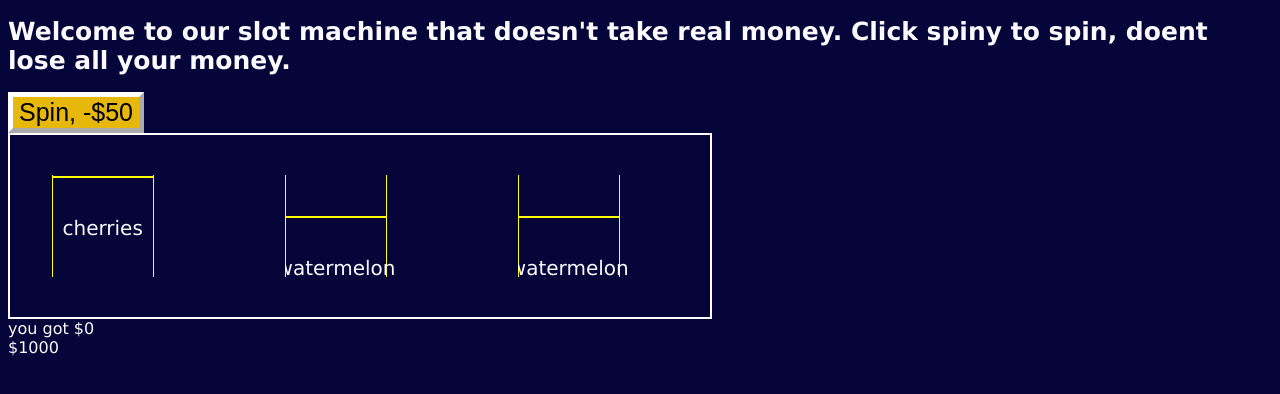
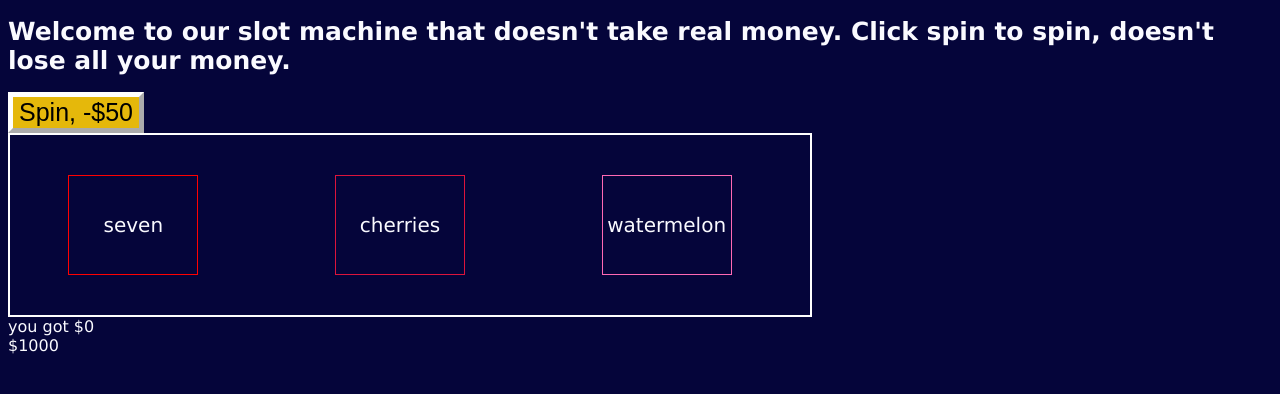
Before and after one commit to Bruno-Goodrich/create-react-starter, a React (Vite) app: page / in a window 1280 px wide. Shown: the top 394 px of the page. Built offline with nearby package versions, Linux system fonts and the light colour scheme.

Commit message:
ap happy now

```diff
--- a/src/App.css
+++ b/src/App.css
@@ -21,31 +21,33 @@ button{
 .symbolz {
     border: 2px solid white;
     display: inline-flex;
-    width: 700px;
+    width: 800px;
     justify-content: space-evenly;
     padding-top: 40px;
     padding-bottom: 40px;
 }
 
 .slot-item {
-    width: 100px;
+    width: 130px;
     height: 100px;
     border: 1px solid yellow;
     display: grid;
     place-content: center;
     font-size: 20px ;
-
+    box-sizing: border-box;
 }
 
 .slot-col {
     width: 150px;
-    height: 102.5px;
+    height: 100px;
     overflow-y: hidden;
     margin-left: auto;
     margin-right: auto;
+    box-sizing: border-box;
 }
 
 .strip {
     position: relative;
     transition: top 2000ms;
+    box-sizing: border-box;
 }
--- a/src/App.jsx
+++ b/src/App.jsx
@@ -2,6 +2,37 @@ import { useState } from 'react';
 import './App.css'
 import { slots, randomize, winnings} from './slotMachine';
 
+const Strip = ({symbol}) => {
+    let symIndex = slots.indexOf(symbol)
+    let offset = -1 * symIndex * 100
+
+    const getColor = (s) =>{
+      if (s == 'bannana')return "yellowgreen"
+      if (s =='lemon')return "yellow"
+      if (s == 'watermelon')return "hotpink"
+      if (s == 'bars')return "white"
+      if (s == 'seven')return "red"
+      if (s == 'orange')return "orange"
+      if (s == 'cherries')return "crimson"
+      if (s == 'bell')return "darkgodlenrod"
+      if (s == 'plum')return "purple"
+    }
+
+  return (
+    <section class="slot-col">
+        <div class="strip"
+        style={{top: offset}}>
+          {slots.map(
+            (s)=>(<div className="slot-item"
+                style={{
+                  borderColor : getColor(s)
+                }}
+            >{s}</div>)
+          )}
+          </div>
+      </section>
+  )
+}
 
 const App = () => {
 const [symbol1, setSymbol1] = useState(randomize())
@@ -33,34 +64,19 @@ const getOffset = (symbol) =>{
 }
   return (
     <main>
-      <h1>Welcome to our slot machine that doesn't take real money. Click spiny to spin, doent lose all your money.</h1>
+      <h1>Welcome to our slot machine that doesn't take real money. Click spin to spin, doesn't lose all your money.</h1>
      <button onClick={spin}>Spin, -$50</button><br/>
      <div class ="symbolz">
-      <section class="slot-col">
-        <div class="strip"
-        style={{top: getOffset(symbol1)}}>
-          {slots.map(
-            (s)=>(<div className="slot-item">{s}</div>)
-          )}
-          </div>
-      </section>
-      <section class="slot-col">
-        <div class="strip"
-        style={{top: getOffset(symbol2)}}>
-          {slots.map(
-          (s)=>(<div className="slot-item">{s}</div>)
-        )}</div>
-      </section>
-      <section class="slot-col">
-        <div class="strip"
-        style={{top: getOffset(symbol3)}}>
-        {slots.map(
-            (s)=>(<div className="slot-item">{s}</div>)
-          )}</div>
-        </section>
+
+      <Strip symbol={symbol1}/>
+      <Strip symbol={symbol2}/>
+      <Strip symbol={symbol3}/>
+
+
      </div>
      <div>you got ${dollar}</div>
      <div>${total + dollar}</div>
+
     </main>
   )
 }
```
Also changed, not shown: src/trash.jsx (added, +22 -0 lines).
